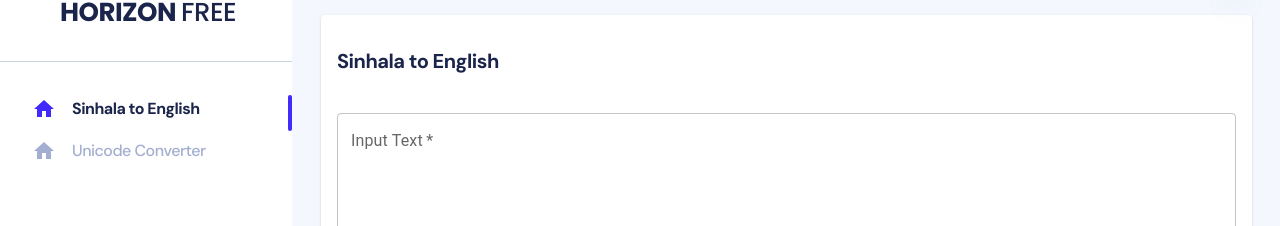
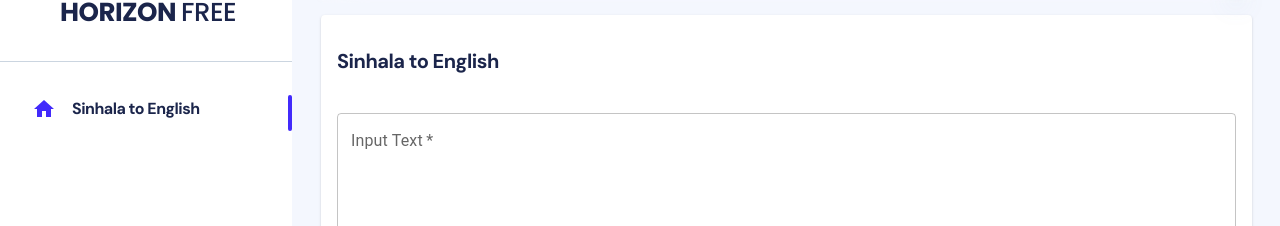
Before and after one commit to AvishkaUmesh/translator-app, a React (Create React App) app: page /home in a window 1280 px wide. Shown: the part 61-287 px from the top of the page. Built offline with nearby package versions, Linux system fonts and the light colour scheme; what tailwindcss-rtl would draw is missing.

Commit message:
minor change

```diff
--- a/src/routes.js
+++ b/src/routes.js
@@ -21,12 +21,6 @@ const routes = [
 
 
 
-  {
-    name: "Unicode Converter",
-    layout: "/home",
-    path: "unicode",
-    icon: <MdHome className="h-6 w-6" />,
-    component: <UnicodeConverter />,
-  },
+
 ];
 export default routes;
```
